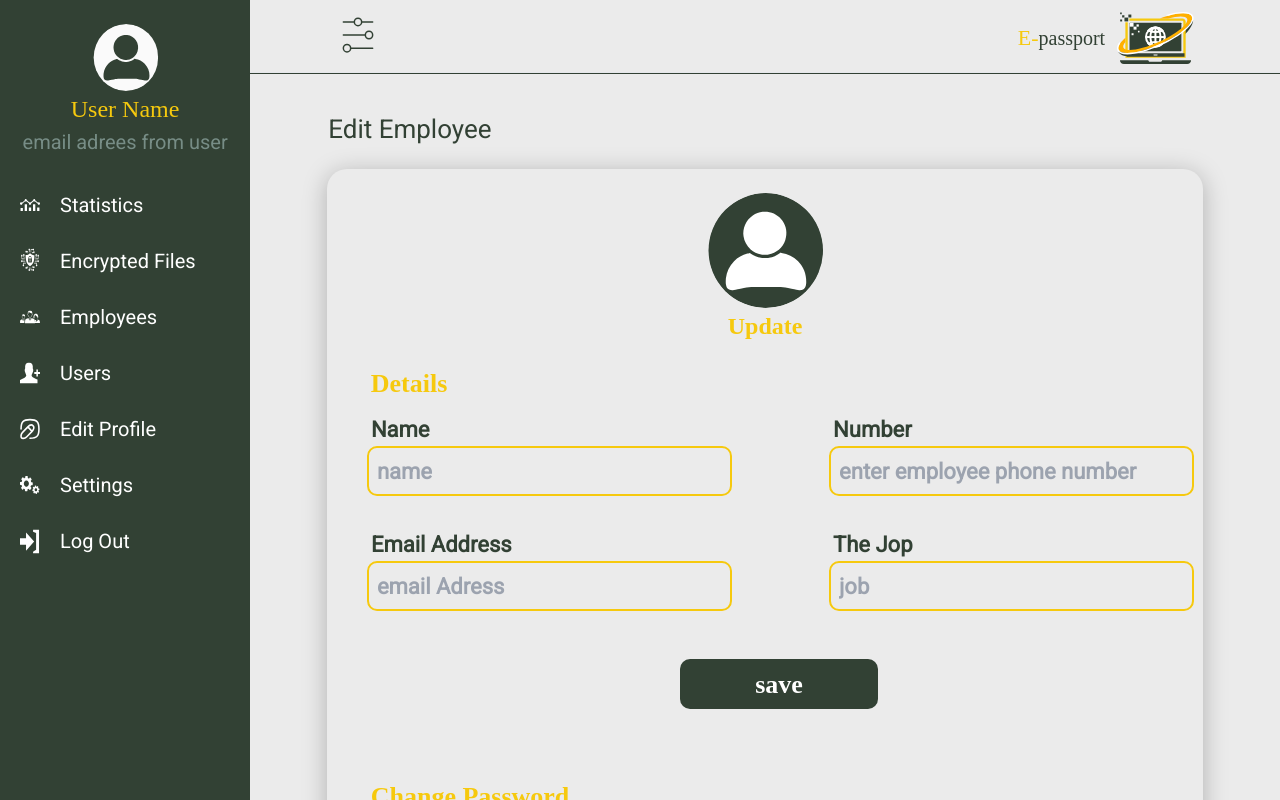
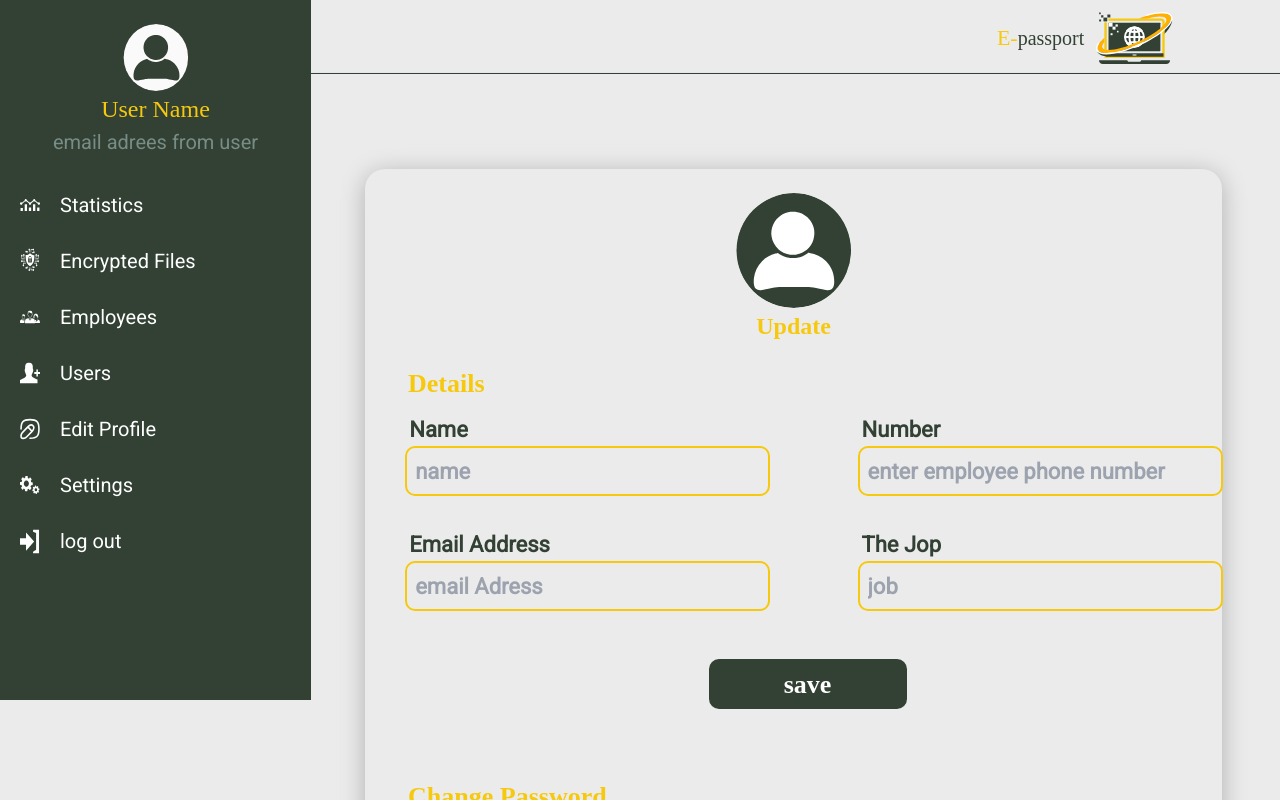
Before and after one commit to shimaaahmed219/epassport, a React (Vite) app: page /EditEmployee/1 in a window 1280 px wide. Shown: the top 800 px of the page. Built offline with nearby package versions, Linux system fonts and the light colour scheme; no server answers; a web font is replaced by a local one.

Commit message:
handil sidebar

```diff
--- a/index.html
+++ b/index.html
@@ -2,9 +2,9 @@
 <html lang="en">
   <head>
     <meta charset="UTF-8" />
-    <link rel="icon" type="image/svg+xml" href="/vite.svg" />
+    <link rel="icon" type="image/svg+xml" href="/public/passport.svg" />
     <meta name="viewport" content="width=device-width, initial-scale=1.0" />
-    <title>Vite + React + TS</title>
+    <title>e passport</title>
     <link rel="preconnect" href="https://fonts.googleapis.com">
 <link rel="preconnect" href="https://fonts.gstatic.com" crossorigin>
 <link href="https://fonts.googleapis.com/css2?family=Inter&family=Ruwudu:wght@400;500&family=Stick+No+Bills:wght@300;400;600&display=swap" rel="stylesheet">
--- a/src/Components/AddEmpForm.tsx
+++ b/src/Components/AddEmpForm.tsx
@@ -79,7 +79,7 @@ export default function EditEmployeeForm() {
     };
 
     return (
-        <div className="w-[90%] m-auto  mt-5 min-h-[700px] pt-6 shadow-shadowEmp bg-bgEmp rounded-[20px]">
+        <div className="lg:w-[70%] w-[90%]  lg:ms-auto m-auto lg:mr-[30px]  mt-5 min-h-[700px] pt-6 shadow-shadowEmp bg-bgEmp rounded-[20px]">
             <form
                 onSubmit={handleSubmit(onsubmit)}
                 className=" flex-col flex items-center "
--- a/src/Components/EditEmpForm.tsx
+++ b/src/Components/EditEmpForm.tsx
@@ -116,7 +116,7 @@ export default function EditEmpForm() {
     };
 
     return (
-        <div className="w-[90%] m-auto mt-5 h-full pt-6 shadow-shadowEmp bg-bgEmp rounded-[20px]">
+        <div className="lg:w-[70%] w-[90%]  lg:ms-auto m-auto lg:mr-[30px]  mt-5 h-full pt-6 shadow-shadowEmp bg-bgEmp rounded-[20px]">
             <form
                 onSubmit={handleSubmit(onSubmitForm)}
                 className=" flex-col flex items-center"
--- a/src/Components/Logout.tsx
+++ b/src/Components/Logout.tsx
@@ -36,10 +36,10 @@ export default function Logout() {
 
 
     return (
-        <>
+        <div className=' hover:bg-hover px-5 py-2 hover:pl-10'>
             <Link
                 to=""
-                className={`font-roboto font-medium flex my-2  capitalize items-center gap-[20px] w-full h-[40px] text-white border-none text-left text-[20px] bg-greenAcc hover:bg-opacity-10`}
+                className={`font-roboto font-medium flex my-2capitalize   items-center gap-[20px] w-full h-[40px] text-white border-none text-left text-[20px] bg-greenAcc hover:bg-opacity-10`}
                 onClick={logout}
             >
                 <img src={logOuticon} alt='' width={20} height={20} />
@@ -48,6 +48,6 @@ export default function Logout() {
 
 
             </Link>
-        </>
+        </div>
     )
 }
--- a/src/Components/Nav.tsx
+++ b/src/Components/Nav.tsx
@@ -1,19 +1,33 @@
 
+import { useState } from 'react'
+import icon2 from'../assets/filters-2.svg'
 import icon from '../assets/navImg/Group (1).svg'
+import Saidebar from './Saidebar'
+
 
 function Nav() {
-    return (
 
-        <div className='bg-bg w-5/6 mt-3 m-auto flex flex-row justify-between '>
-
-            <
-                svg xmlns="http://www.w3.org/2000/svg" width="44" height="46" viewBox="0 0 44 46" fill="none">
-                <path d="M7.33398 9.875L18.334 9.875M18.334 9.875C18.334 11.9461 19.9756 13.625 22.0007 13.625C24.0257 13.625 25.6673 11.9461 25.6673 9.875M18.334 9.875C18.334 7.80393 19.9756 6.125 22.0007 6.125C24.0257 6.125 25.6673 7.80393 25.6673 9.875M25.6673 9.875L36.6673 9.875M7.33398 23L29.334 23M29.334 23C29.334 25.0711 30.9756 26.75 33.0007 26.75C35.0257 26.75 36.6673 25.0711 36.6673 23C36.6673 20.9289 35.0257 19.25 33.0007 19.25C30.9756 19.25 29.334 20.9289 29.334 23ZM14.6673 36.125L36.6673 36.125M14.6673 36.125C14.6673 34.0539 13.0257 32.375 11.0007 32.375C8.97561 32.375 7.33399 34.0539 7.33398 36.125C7.33398 38.1961 8.97561 39.875 11.0007 39.875C13.0257 39.875 14.6673 38.1961 14.6673 36.125Z" stroke="#324134" stroke-width="1.5" stroke-linecap="round" />
-            </svg>
+    const [showSidebar,setShowSidebar]=useState(false)
+const toogleSidebar =()=>{
+   setShowSidebar(showSidebar===false?true:false)
 
 
 
-            <div className='flex row'>
+}
+
+    return (
+
+        <div className={`${showSidebar ? <Saidebar/> : '' }bg-bg w-5/6 mt-3 m-auto flex flex-row justify-between `}>
+<button onClick={toogleSidebar}>
+
+            <img src={icon2}/>
+</button>
+
+
+
+
+            <div className='flex row w-full'>
+                <div className='ms-auto flex'>
                 <h1 className={` font-tinos text-[26px] text-greenAcc mt-3 mr-3  text-xl`}>
                     <span className='text-yellowAcc text-[22px]'>E-</span>passport
                 </h1>
@@ -21,9 +35,15 @@ function Nav() {
 
 
 
-                <img src={icon} alt='enc-img'/>
+                <img src={icon} alt='enc-img' className='ms-auto' />
+
+                </div>
+
+
             </div>
-        </div>
+            {showSidebar===true? <Saidebar/>  : ''}
+            {showSidebar===true? <img src={icon2} onClick={toogleSidebar} className='fixed left-[360px]'/>  : ''}
+       </div>
 
 
     )
--- a/src/Components/Saidebar.tsx
+++ b/src/Components/Saidebar.tsx
@@ -20,14 +20,15 @@ export default function Saidebar() {
         { id: 2, name: ' Encrypted files', href: "/addFile", src: Encrypted },
         { id: 3, name: 'Employees', href: "/employee", src: employee },
         { id: 4, name: ' Users', href: "/", src: users },
-        { id: 5, name: ' Edit Profile', href: "/editEmployee", src: Edit },
+        { id: 5, name: ' Edit Profile', href: "/EditEmployee", src: Edit },
         { id: 6, name: ' Settings', href: "/", src: Settingsicon },
-        // { id: 7, name: 'Sign out', href: "/", src: logOuticon },
+
     ]
 
     return (
+<div className=''>
+        <div className='w-[311px] min-h-[700px] bg-greenAcc truncate lg:block hidden fixed top-0 left-0 z-50'>
 
-        <div className='w-[311px] min-h-screen  bg-greenAcc lg:block hidden'>
             <div className='flex flex-col  items-center py-6'>
 
             <div className="w-[65px] h-[67px] rounded-full userIcon flex justify-center items-center ">
@@ -35,12 +36,13 @@ export default function Saidebar() {
             </div>
             <h2 className={`font-tinos text-yellowAcc capitalize text-[24px]`}>user name</h2>
             <h6 className={`font-roboto font-light text-email  text-[20px]`}>email adrees from user</h6>
-            <div className='flex flex-col w-full mt-5 pl-5'>
+            <div className='flex flex-col w-full mt-5  '>
                 {links.map(link => (
-                    <Link
+                    <div className='hover:bg-hover px-5 hover:pl-10'>
+   <Link
                         key={link.id}
                         to={link.href}
-                        className={`font-roboto font-medium flex my-2  capitalize items-center gap-[20px] w-full h-[40px] text-white border-none text-left text-[20px] bg-greenAcc hover:bg-opacity-10`}
+                        className={`font-roboto font-medium hover:text-gray-100 flex my-2  capitalize items-center gap-[20px] w-full h-[40px] text-white border-none text-left text-[20px] bg-greenAcc hover:bg-opacity-10`}
                     >
                         <img src={link.src} alt='' width={20} height={20} />
 
@@ -48,6 +50,10 @@ export default function Saidebar() {
                         {link.name}
 
                     </Link>
+
+
+                    </div>
+
                 )
 
                 )}
@@ -59,5 +65,6 @@ export default function Saidebar() {
             </div>
 
         </div>
+        </div>
     )
 }
--- a/src/Pages/EditEmployee.tsx
+++ b/src/Pages/EditEmployee.tsx
@@ -10,8 +10,9 @@ export default function EditEmployee() {
     return (
 
         <div className='min-h-screen bg-bg'>
-            <div className='flex  flex-row'>
+            <div className='flex  flex-row justify-between'>
                 <Saidebar />
+
                 <div className='w-full h-full'>
                 <Nav />
                 <hr className='w-full h-[0.15rem] bg-greenAcc my-2'/>
--- a/tailwind.config.js
+++ b/tailwind.config.js
@@ -36,6 +36,7 @@ export default {
       },
       colors: {
         "greenAcc": "#324134",
+        "hover":"#556c58",
         "greenD": " #141D15",
         "yellowAcc": " #F6C90E",
         "bg": "#EBEBEB",
```
Also changed, not shown: public/passport.svg (added).
